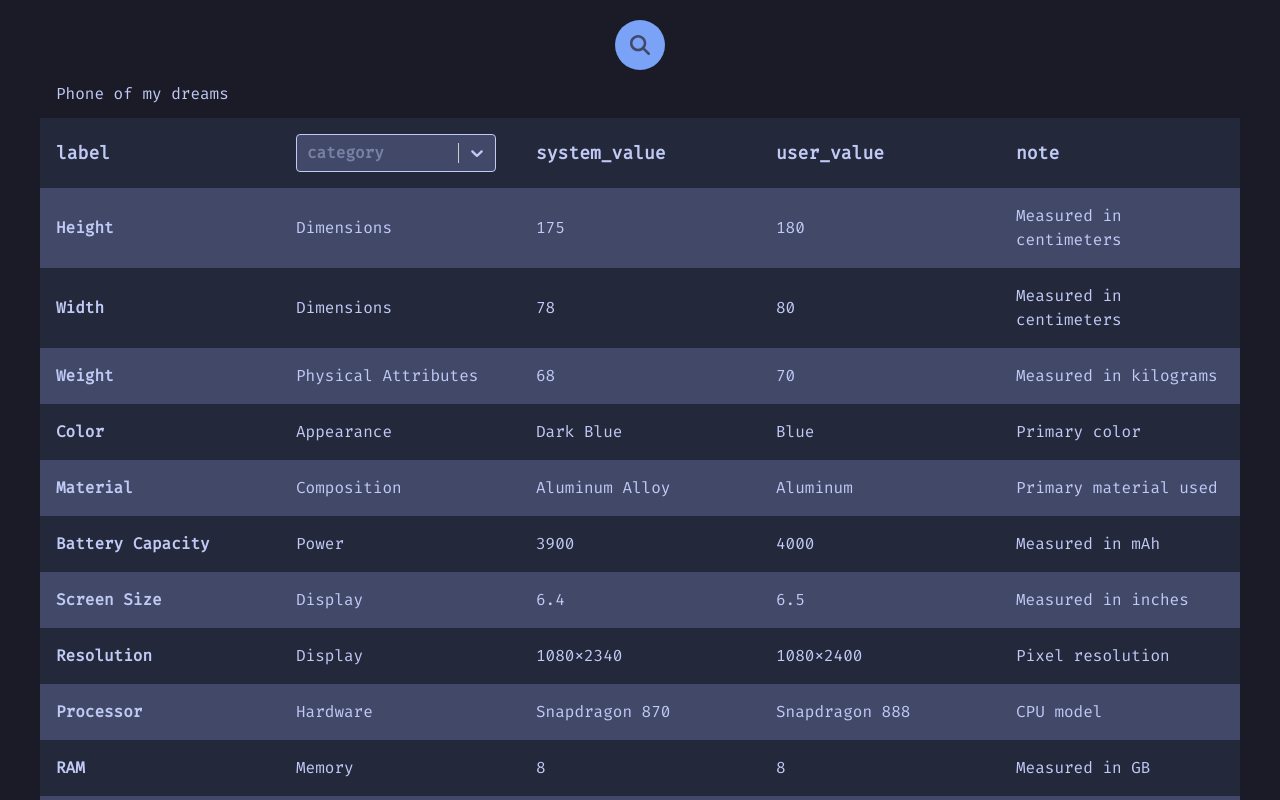
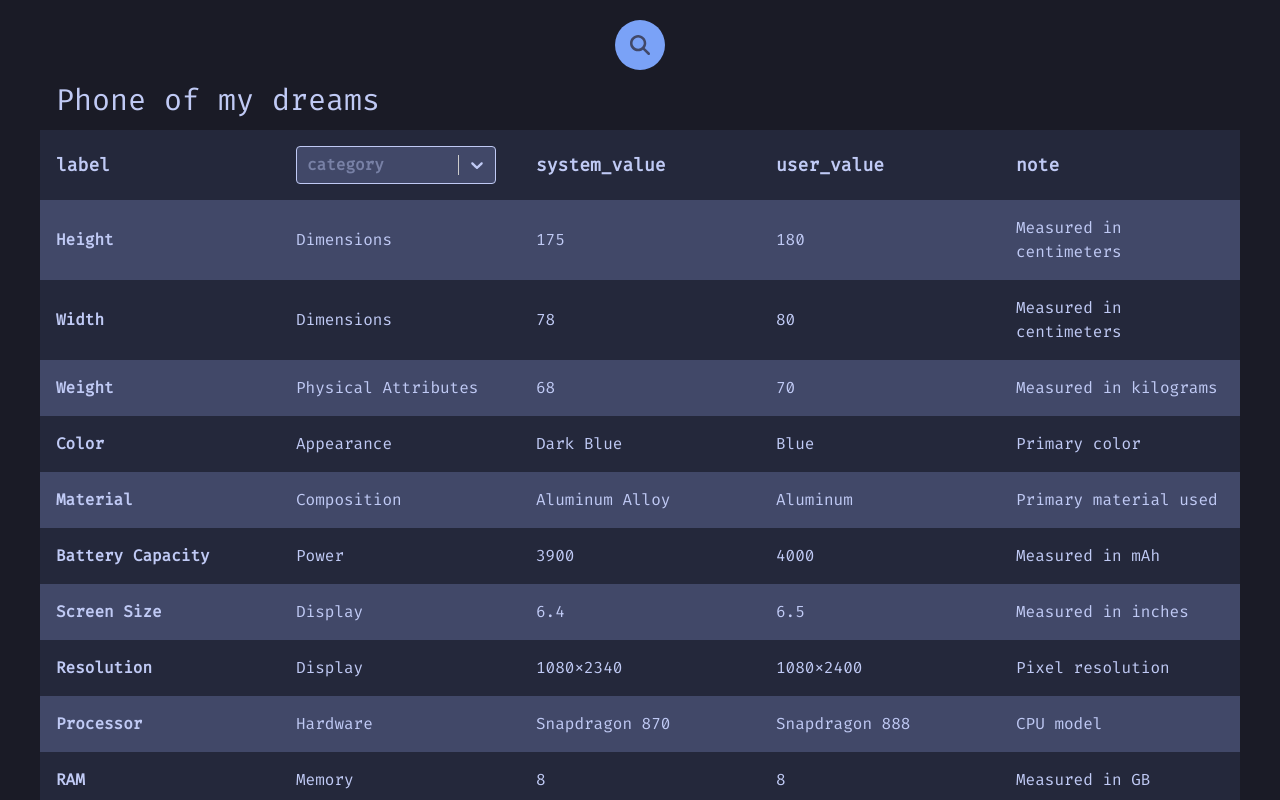
Before and after one commit to manuel-pross/technical_challenge, a React (Vite) app: page / in a window 1280 px wide. Shown: the top 800 px of the page. Built offline with nearby package versions, Linux system fonts and the light colour scheme.

Commit message:
feat: improve table caption

```diff
--- a/src/components/customTable/index.tsx
+++ b/src/components/customTable/index.tsx
@@ -89,7 +89,7 @@ function CustomTable() {
     <>
       {renderStatus() || (
         <table className="bg-tokyo-storm border-collapse w-full md:table-fixed md:w-[750px] lg:w-[900px] xl:w-[1200px]">
-          <caption className="pl-4 pb-3 text-tokyo-white text-left">
+          <caption className="pl-4 pb-3 text-tokyo-white text-left text-3xl">
             Phone of my dreams
           </caption>
           <colgroup>
```
